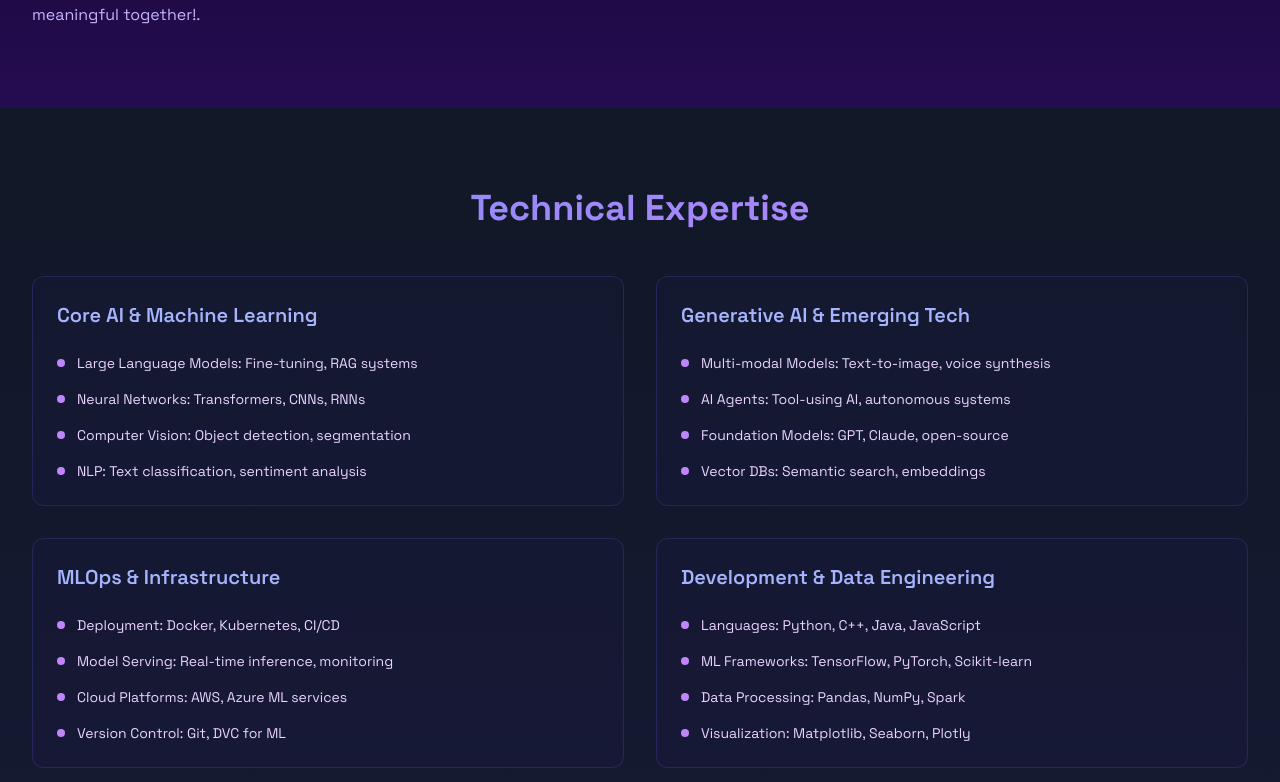
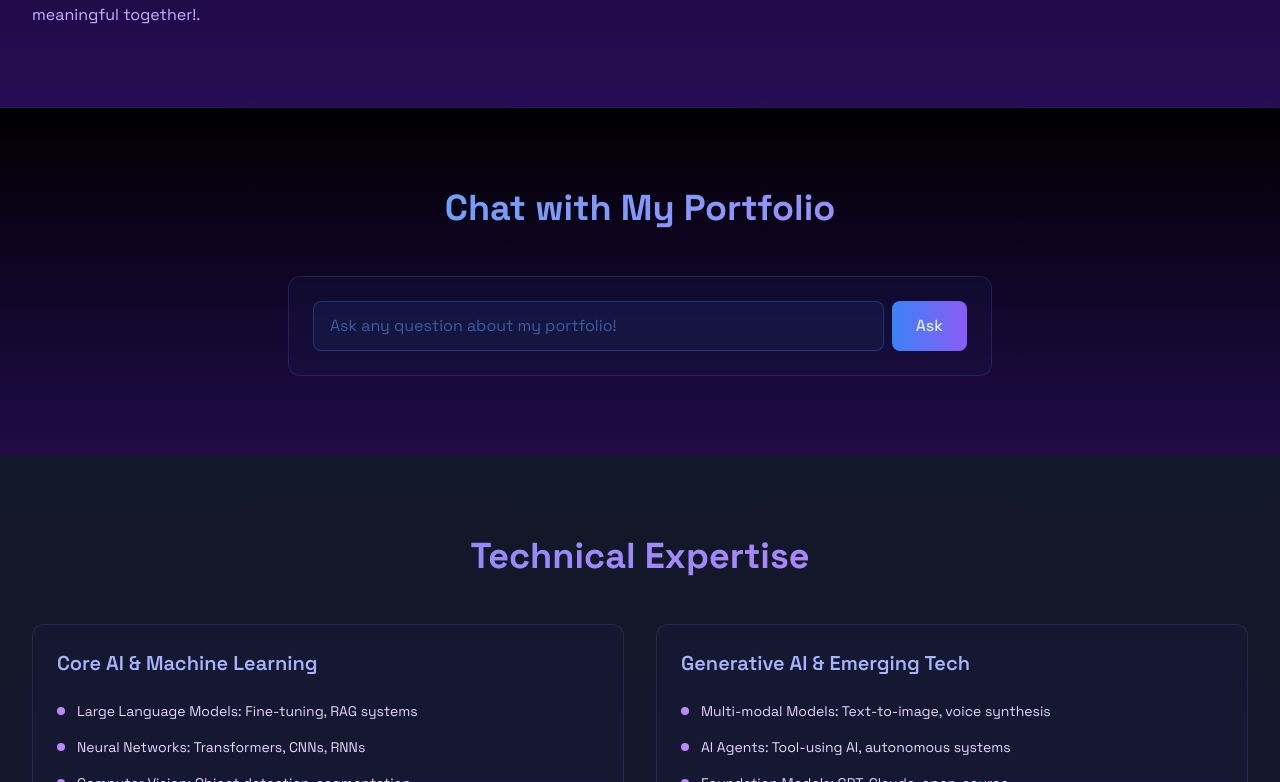
Before and after one commit to Sa1f27/Portfolio-js, a React (Vite) app: page / in a window 1280 px wide. Shown: the part 1378-2160 px from the top of the page. Built offline with nearby package versions, Linux system fonts and the light colour scheme.

Commit message:
added ai

```diff
--- a/package.json
+++ b/package.json
@@ -16,6 +16,7 @@
     "react": "^18.3.1",
     "react-dom": "^18.3.1",
     "react-intersection-observer": "^9.8.1",
+    "react-markdown": "^9.0.3",
     "react-type-animation": "^3.2.0"
   },
   "devDependencies": {
--- a/src/App.tsx
+++ b/src/App.tsx
@@ -5,6 +5,7 @@ import About from './components/About';
 import Skills from './components/Skills';
 import Projects from './components/Projects';
 import Contact from './components/Contact';
+import Chatbot from './components/Chatbot';
 
 function App() {
   return (
@@ -16,6 +17,7 @@ function App() {
       <Navbar />
       <Hero />
       <About />
+      <Chatbot />
       <Skills />
       <Projects />
       <Contact />
--- /dev/null
+++ b/src/components/Chatbot.tsx
@@ -0,0 +1,187 @@
+import React, { useState } from 'react';
+
+const Chatbot = () => {
+  const [userInput, setUserInput] = useState<string>('');
+  const [response, setResponse] = useState<string>('');
+  const [isLoading, setIsLoading] = useState<boolean>(false);
+  const [error, setError] = useState<string>('');
+
+// Your bio information
+const bioInfo = `Mohammed Huzaifah is a forward-thinking Machine Learning Engineer with a robust foundation in Artificial Intelligence, Data Science, and MLOps. Currently pursuing a Bachelor of Engineering in Computer Science with a specialization in AI and Machine Learning, he maintains an impressive CGPA of 8.6. Huzaifah is passionate about addressing real-world challenges and has demonstrated proficiency in designing, developing, and deploying scalable AI solutions. He leverages advanced concepts such as deep learning, neural networks, natural language processing (NLP), computer vision, and generative models.
+
+Professional Experience:
+
+AI-Driven Projects: Huzaifah has spearheaded innovative projects including KidsCare-Pro, an AI-powered pediatric health solution, and SoulScan, a high-accuracy disease prediction platform. These initiatives showcase his ability to integrate cutting-edge AI technologies to create impactful solutions.
+
+Open-Source Contributions: An active contributor to the open-source community, Huzaifah has made significant inputs in areas like predictive modeling, data cleaning, feature engineering, and the development of machine learning and deep learning models, including CNNs, RNNs, GANs, and other advanced algorithms.
+
+Hackathon Participation: Demonstrating teamwork and innovation, he has actively participated in hackathons, delivering impactful solutions under tight deadlines. His projects often focus on business-driven applications such as fraud detection and recommendation systems.
+
+Technical Proficiencies:
+
+Programming Languages: Python (primary), C, C++, Java, HTML, CSS, JavaScript (Basic)
+
+Machine Learning & Deep Learning Frameworks: TensorFlow, PyTorch, Scikit-learn, Keras, XGBoost, OpenCV
+
+Data Management & Visualization: SQL, Pandas, NumPy, Apache Spark, Matplotlib, Seaborn, Plotly
+
+Cloud Technologies: AWS, Azure
+
+MLOps Tools: Docker, Kubernetes, MLflow, DVC, Jenkins
+
+Emerging AI Technologies: Proficient in agentic AI, retrieval-augmented generation (RAG), and the latest generative AI models, staying abreast of advancements to implement state-of-the-art solutions.
+
+Certifications and Achievements:
+
+Hackathon Accolades: Earned recognition for delivering AI-driven solutions in various hackathons.
+
+Project Recognitions: KidsCare-Pro, VocalDIagnose, Cronic DIseases Scan, Dochub have been praised for their innovative use of AI in healthcare management.
+
+Competitive Programming: Solved over 150 problems on LeetCode, enhancing skills in data structures, algorithms, and problem-solving techniques.
+
+Open-Source Contributions: Active contributor on GitHub, with notable projects in predictive modeling and machine learning model development.
+
+Contact Information:
+
+Email: huzaif027@gmail.com
+
+Phone: +91 6300940175, +91 9014038540
+
+GitHub: https://github.com/Sa1f27
+
+LinkedIn: https://www.linkedin.com/in/huzaifah-27o3/
+
+Location: Hyderabad, Telangana, India
+
+Interests and Hobbies:
+
+Beyond his professional endeavors, Huzaifah is passionate about exploring the latest advancements in AI, particularly generative models and MLOps. He enjoys playing football, supporting Real Madrid, participating in hackathons, and spending quality time with friends and family.
+
+Availability:
+
+Actively seeking internship and collaborative opportunities, Huzaifah is available to commence immediately.
+
+References:
+
+Available upon request.
+
+Relationship:
+- Single 😭
+`; // 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
+
+const askGroq = async (inputText: string) => {
+  const prompt = `
+    You are an AI assistant presenting my portfolio based on my biography. Use the provided bio to respond concisely, acting as if you are me.
+    my bio:
+    ${bioInfo}
+    Task:
+    Respond to the following query from a recruiter or visitor in a professional and confident tone:
+    ${inputText}
+    Guidelines:
+    Provide responses that are clear, to the point, and professional.
+    Use bullet points if applicable to ensure readability.
+    If specific details are unavailable, share my contact information for further discussion.
+    Showcase my strengths, experiences, and relevant achievements wherever relevant.
+    Craft the best possible response to reflect my skills and professionalism.
+  `;
+
+  try {
+    const response = await fetch('https://api.groq.com/openai/v1/chat/completions', {
+      method: 'POST',
+      headers: {
+        'Authorization': `Bearer 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`,
+        'Content-Type': 'application/json',
+      },
+      body: JSON.stringify({
+        messages: [{ role: 'user', content: prompt }],
+        model: 'llama-3.1-8b-instant',
+      }),
+    });
+
+    if (!response.ok) {
+      throw new Error(`API error: ${response.statusText}`);
+    }
+
+    const data = await response.json();
+    return data.choices[0].message.content;
+  } catch (error) {
+    throw new Error(`Error getting AI insights: ${error}`);
+  }
+};
+
+
+ const handleSubmit = async (e: React.FormEvent) => {
+    e.preventDefault();
+    if (!userInput.trim()) return;
+
+    setIsLoading(true);
+    setError('');
+
+    try {
+      const result = await askGroq(userInput);
+      setResponse(result);
+    } catch (err) {
+      setError(err instanceof Error ? err.message : 'An error occurred');
+    } finally {
+      setIsLoading(false);
+    }
+  };
+
+  return (
+    <section className="py-20 relative">
+      <div className="absolute inset-0 bg-gradient-to-b from-black to-violet-950/30" />
+      <div className="max-w-3xl mx-auto px-4 sm:px-6 lg:px-8 relative z-10">
+        <h2 className="text-4xl font-bold text-transparent bg-clip-text bg-gradient-to-r from-blue-400 to-violet-400 mb-12 text-center">
+          Chat with My Portfolio
+        </h2>
+
+        <div className="backdrop-blur-sm rounded-xl p-6 bg-blue-950/20 border border-blue-500/20
+                       hover:bg-blue-900/30 hover:border-blue-400/30 transition-all duration-300
+                       group relative overflow-hidden">
+          {/* Cyberpunk accent */}
+          <div className="absolute -inset-1 bg-gradient-to-r from-violet-500 to-blue-500 opacity-0
+                         group-hover:opacity-20 transition-opacity duration-300" />
+
+          <form onSubmit={handleSubmit} className="space-y-4 relative">
+            <div className="flex gap-2">
+              <input
+                type="text"
+                value={userInput}
+                onChange={(e) => setUserInput(e.target.value)}
+                placeholder="Ask any question about my portfolio!"
+                className="flex-1 px-4 py-3 rounded-lg bg-blue-950/40 border border-blue-500/30
+                           text-blue-200 placeholder-blue-400/50 focus:outline-none focus:border-violet-400/50
+                           transition-all duration-300"
+                disabled={isLoading}
+              />
+              <button
+                type="submit"
+                disabled={isLoading}
+                className="px-6 py-3 bg-gradient-to-r from-blue-500 to-violet-500 text-blue-100 rounded-lg
+                         hover:from-blue-400 hover:to-violet-400 disabled:opacity-50 disabled:cursor-not-allowed
+                         transition-all duration-300 font-medium"
+              >
+                {isLoading ? 'Processing...' : 'Ask'}
+              </button>
+            </div>
+
+            {error && (
+              <div className="text-red-400 mt-2 px-3 py-2 rounded-lg bg-red-900/20 border border-red-500/30">
+                {error}
+              </div>
+            )}
+
+            {response && (
+              <div
+                className="mt-6 text-violet-300 px-4 py-3 rounded-lg bg-blue-950/40 border border-blue-500/30"
+                dangerouslySetInnerHTML={{ __html: response }}
+              />
+            )}
+          </form>
+        </div>
+      </div>
+    </section>
+  );
+};
+
+export default Chatbot;
```
Also changed, not shown: 1 other file (tests, documents, lock files or other folders).
